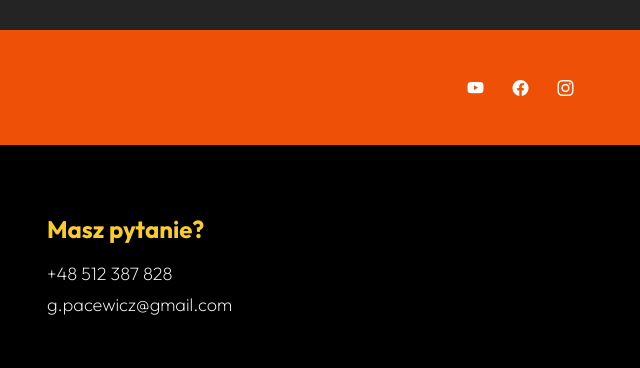
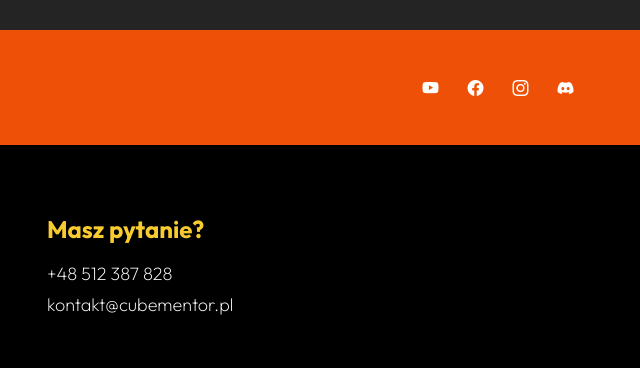
Before and after one commit to GrzegorzPacewicz/cubementor3, a plain HTML site: page index.html in a window 1280 px wide. Shown: the part 4122-4490 px from the top of the page, 605-1245 px from the left. Drawn offline with Linux system fonts and the light colour scheme; a script that the page names is missing.

Commit message:
New email in footer

```diff
--- a/index.html
+++ b/index.html
@@ -399,6 +399,13 @@
                             </a>
                         </li>
 
+                        <li class="social-icon-item">
+                            <a href="https://discord.gg/dcPP6hA" target="_blank"
+                               aria-label="link do konta na Discordzie"
+                               class="social-icon-link">
+                                <span class="bi-discord"></span>
+                            </a>
+                        </li>
 
                     </ul>
                 </div>
@@ -446,12 +453,11 @@
                 </p>
 
                 <p class="text-white d-flex">
-                    <a href="mailto:g.pacewicz@gmail.com" class="site-footer-link">
-                        g.pacewicz@gmail.com
+                    <a href="mailto:kontakt@cubementor.pl" class="site-footer-link">
+                        kontakt@cubementor.pl
                     </a>
                 </p>
             </div>
-
 
         </div>
     </div>
```
